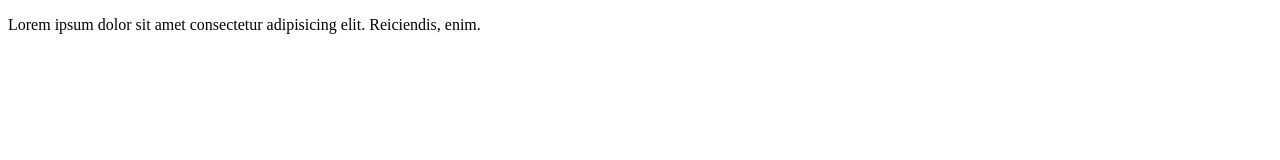
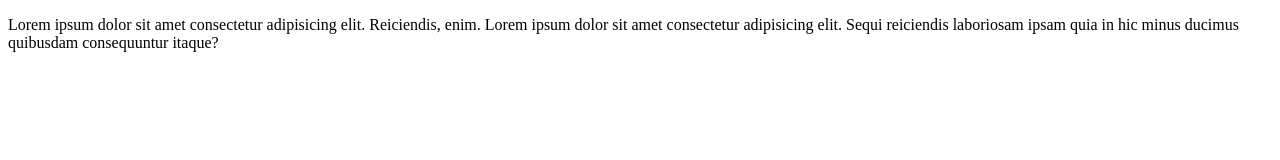
Before and after one commit to sahiljd/sahil_demo, a plain HTML site: page index.html in a window 1280 px wide. Drawn offline with Linux system fonts and the light colour scheme.

Commit message:
updated index.html

```diff
--- a/index.html
+++ b/index.html
@@ -6,6 +6,6 @@
     <title>Document</title>
 </head>
 <body>
-    <p>Lorem ipsum dolor sit amet consectetur adipisicing elit. Reiciendis, enim.</p>
+    <p>Lorem ipsum dolor sit amet consectetur adipisicing elit. Reiciendis, enim. Lorem ipsum dolor sit amet consectetur adipisicing elit. Sequi reiciendis laboriosam ipsam quia in hic minus ducimus quibusdam consequuntur itaque?</p>
 </body>
 </html>
```
